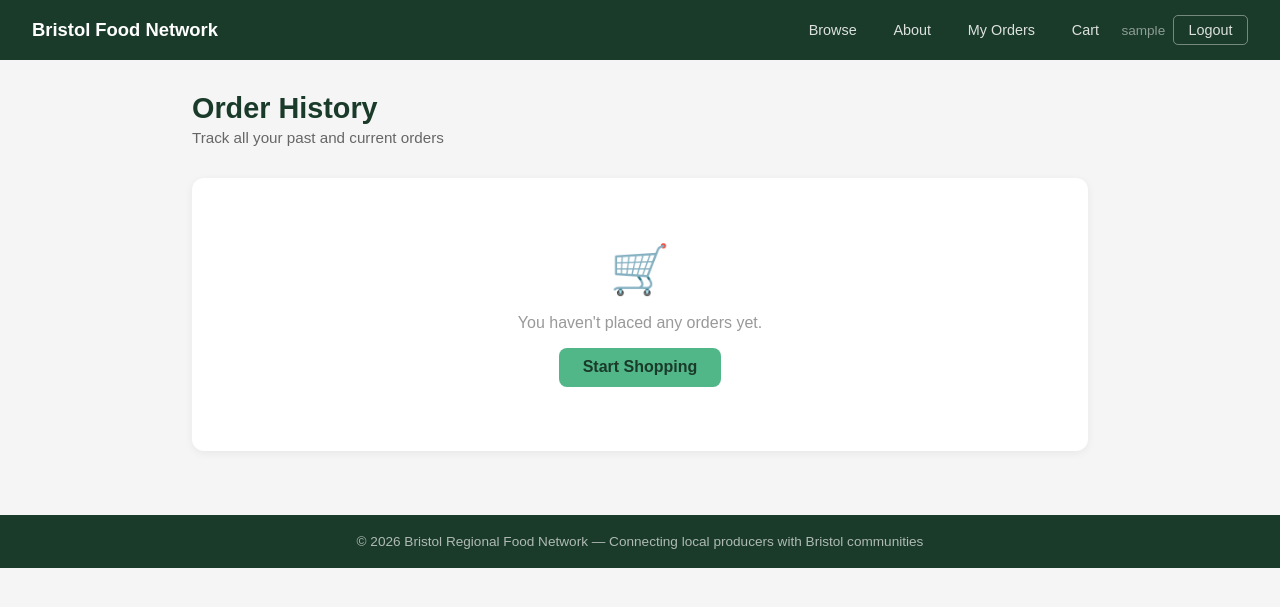
After one commit to eleftherios2tsou/DESD, a Django app: page /orders/history/ in a window 1280 px wide. The commit adds this page. Shown: the top 607 px of the page. Run offline with Django 4.2, Linux system fonts and the light colour scheme; the visitor is signed in with stand-in values (Sample User, id 1); data that the repository does not hold is empty.

Commit message:
Update customer order history and producer order management views

```diff
--- a/marketplace/urls.py
+++ b/marketplace/urls.py
@@ -15,6 +15,8 @@ urlpatterns = [
     path('dashboard/products/add/', views.product_create, name='product_create'),
     path('dashboard/products/<int:pk>/edit/', views.product_edit, name='product_edit'),
     path('dashboard/products/<int:pk>/delete/', views.product_delete, name='product_delete'),
+    path('producer/orders/', views.producer_orders_management, name='producer_orders'),
+    path('producer/orders/<int:pk>/update/', views.update_order_status, name='update_order_status'),
 
     #Customer views
     path('products/', views.product_list, name='product_list'),
@@ -24,4 +26,5 @@ urlpatterns = [
     path('cart/remove/<int:pk>/', views.cart_remove, name='cart_remove'),
     path('cart/update/<int:pk>/', views.cart_update, name='cart_update'),
     path('checkout/', views.checkout, name='checkout'),
+    path('orders/history/', views.order_history, name='order_history'),
 ]
--- a/marketplace/views.py
+++ b/marketplace/views.py
@@ -116,7 +116,7 @@ def product_delete(request, pk):
         messages.success(request, f'Product "{name}" deleted.')
         return redirect('dashboard')
     return render(request, 'marketplace/product_confirm_delete.html', {'product': product})
-@customer_required
+
 def product_list(request):
     products = Product.objects.filter(is_active=True)
 
@@ -144,6 +144,24 @@ def product_list(request):
 def product_detail(request, pk):
     product = get_object_or_404(Product, pk=pk, is_active=True)
     return render(request, 'marketplace/product_detail.html', {'product': product})
+
+@producer_required
+def producer_orders_management(request):
+    orders = Order.objects.filter(items__product__producer=request.user.producer_profile).distinct().order_by('-created_at')
+    return render(request, 'marketplace/producer_orders.html', {'orders': orders})
+@producer_required
+def update_order_status(request, pk):
+    order = get_object_or_404(Order, pk=pk, items__product__producer=request.user.producer_profile)
+    if request.method == 'POST':
+        new_status = request.POST.get('status')
+        if new_status in dict(Order.STATUS_CHOICES):
+            order.status = new_status
+            order.save()
+            messages.success(request, f'Order #{order.id} status updated to {new_status}.')
+        else:
+            messages.error(request, 'Invalid status selected.')
+    return redirect('producer_orders')
+
 
 @customer_required
 def cart_add(request, pk):
@@ -229,6 +247,9 @@ def checkout(request):
                     quantity=item['quantity'],
                     unit_price=item['price']
                 )
+            #Update product stock
+                product.stock -= item['quantity']
+                product.save()
 
             # Clear cart
             del request.session['cart']
@@ -250,3 +271,8 @@ def checkout(request):
         'total': total,
         'commission': commission
     })
+
+@customer_required
+def order_history(request):
+    orders = Order.objects.filter(customer=request.user).order_by('-created_at')
+    return render(request, 'marketplace/order_history.html', {'orders': orders})
--- a/templates/base.html
+++ b/templates/base.html
@@ -116,6 +116,11 @@
         {% if request.user.is_authenticated %}
             {% if request.user.role == 'producer' %}
                 <a href="{% url 'dashboard' %}">My Dashboard</a>
+                <a href="{% url 'producer_orders' %}">My Orders</a>
+            {% endif %}
+            {% if request.user.role == 'customer' %}
+                <a href="{% url 'order_history' %}">My Orders</a>
+                <a href="{% url 'cart_view' %}">Cart</a>
             {% endif %}
             <span style="color:rgba(255,255,255,0.5);font-size:0.85rem;">{{ request.user.username }}</span>
             <a href="{% url 'logout' %}" class="btn-login">Logout</a>
--- /dev/null
+++ b/templates/marketplace/order_history.html
@@ -0,0 +1,242 @@
+{% extends 'base.html' %}
+
+{% block title %}Order History — Bristol Food Network{% endblock %}
+
+{% block extra_css %}
+
+.page-header {
+    margin-bottom: 2rem;
+}
+
+.page-header h1 {
+    font-size: 1.8rem;
+    color: #1a3a2a;
+    margin-bottom: 0.25rem;
+}
+
+.page-header p { color: #666; font-size: 0.95rem; }
+
+/* ── Order Card ── */
+.order-card {
+    background: #fff;
+    border-radius: 12px;
+    box-shadow: 0 2px 8px rgba(0,0,0,0.06);
+    margin-bottom: 1.25rem;
+    overflow: hidden;
+    transition: box-shadow 0.2s;
+}
+
+.order-card:hover { box-shadow: 0 4px 16px rgba(0,0,0,0.1); }
+
+.order-card-header {
+    display: flex;
+    align-items: center;
+    justify-content: space-between;
+    padding: 1rem 1.5rem;
+    background: #f8fdf9;
+    border-bottom: 1px solid #e8f5ee;
+    flex-wrap: wrap;
+    gap: 0.75rem;
+}
+
+.order-meta {
+    display: flex;
+    align-items: center;
+    gap: 1.25rem;
+    flex-wrap: wrap;
+}
+
+.order-id {
+    font-size: 1rem;
+    font-weight: 700;
+    color: #1a3a2a;
+}
+
+.order-date { font-size: 0.82rem; color: #888; }
+
+.order-delivery {
+    font-size: 0.82rem;
+    color: #555;
+    background: #e8f5ee;
+    padding: 0.2rem 0.6rem;
+    border-radius: 6px;
+}
+
+/* ── Status Badge ── */
+.badge {
+    display: inline-block;
+    padding: 0.25rem 0.75rem;
+    border-radius: 99px;
+    font-size: 0.78rem;
+    font-weight: 600;
+}
+
+.badge-pending { background: #fef3c7; color: #92400e; }
+.badge-confirmed { background: #dbeafe; color: #1e40af; }
+.badge-delivered { background: #d1fae5; color: #065f46; }
+
+/* ── Order Body ── */
+.order-body {
+    padding: 1.25rem 1.5rem;
+}
+
+.order-items-title {
+    font-size: 0.78rem;
+    color: #888;
+    text-transform: uppercase;
+    letter-spacing: 0.06em;
+    font-weight: 600;
+    margin-bottom: 0.75rem;
+}
+
+.order-item-row {
+    display: flex;
+    justify-content: space-between;
+    align-items: center;
+    padding: 0.55rem 0;
+    border-bottom: 1px solid #f5f5f5;
+    font-size: 0.9rem;
+}
+
+.order-item-row:last-child { border-bottom: none; }
+
+.order-item-left { display: flex; flex-direction: column; gap: 0.1rem; }
+.order-item-name { color: #333; font-weight: 500; }
+.order-item-producer { font-size: 0.78rem; color: #888; }
+.order-item-qty { color: #888; font-size: 0.82rem; }
+.order-item-price { color: #2d6a4f; font-weight: 600; }
+
+/* ── Order Footer ── */
+.order-card-footer {
+    display: flex;
+    align-items: center;
+    justify-content: space-between;
+    padding: 1rem 1.5rem;
+    border-top: 1px solid #f0f0f0;
+    flex-wrap: wrap;
+    gap: 0.75rem;
+    background: #fafafa;
+}
+
+.order-totals { display: flex; flex-direction: column; gap: 0.2rem; }
+
+.total-row {
+    display: flex;
+    gap: 1rem;
+    font-size: 0.85rem;
+    color: #555;
+}
+
+.total-row.main {
+    font-size: 1rem;
+    font-weight: 700;
+    color: #1a3a2a;
+}
+
+.total-row span:last-child { color: #2d6a4f; }
+
+.commission-note {
+    font-size: 0.75rem;
+    color: #aaa;
+}
+
+.delivery-info {
+    font-size: 0.82rem;
+    color: #666;
+    text-align: right;
+}
+
+.delivery-info strong { color: #1a3a2a; display: block; margin-bottom: 0.1rem; }
+
+/* ── Empty State ── */
+.empty-state {
+    background: #fff;
+    border-radius: 12px;
+    box-shadow: 0 2px 8px rgba(0,0,0,0.06);
+    padding: 4rem 2rem;
+    text-align: center;
+    color: #999;
+}
+
+.empty-state .empty-icon { font-size: 3rem; margin-bottom: 1rem; }
+.empty-state p { font-size: 1rem; margin-bottom: 1rem; }
+.empty-state a {
+    display: inline-block;
+    padding: 0.65rem 1.5rem;
+    background: #52b788;
+    color: #1a3a2a;
+    border-radius: 8px;
+    font-weight: 700;
+    text-decoration: none;
+}
+.empty-state a:hover { filter: brightness(1.08); }
+
+{% endblock %}
+
+{% block content %}
+
+<div class="page-header">
+    <h1>Order History</h1>
+    <p>Track all your past and current orders</p>
+</div>
+
+{% if orders %}
+    {% for order in orders %}
+    <div class="order-card">
+
+        <!-- Header -->
+        <div class="order-card-header">
+            <div class="order-meta">
+                <span class="order-id">Order #{{ order.id }}</span>
+                <span class="order-date">{{ order.created_at|date:"d M Y, H:i" }}</span>
+                <span class="order-delivery">🚚 {{ order.delivery_date|date:"d M Y" }}</span>
+            </div>
+            <span class="badge badge-{{ order.status }}">
+                {{ order.get_status_display }}
+            </span>
+        </div>
+
+        <!-- Items -->
+        <div class="order-body">
+            <p class="order-items-title">Items Ordered</p>
+            {% for item in order.items.all %}
+            <div class="order-item-row">
+                <div class="order-item-left">
+                    <span class="order-item-name">{{ item.product.name }}</span>
+                    <span class="order-item-producer">{{ item.product.producer.business_name }}</span>
+                </div>
+                <span class="order-item-qty">× {{ item.quantity }}</span>
+                <span class="order-item-price">£{{ item.unit_price }}</span>
+            </div>
+            {% endfor %}
+        </div>
+
+        <!-- Footer -->
+        <div class="order-card-footer">
+            <div class="order-totals">
+                <div class="total-row main">
+                    <span>Total Paid</span>
+                    <span>£{{ order.total_price }}</span>
+                </div>
+                <div class="total-row">
+                    <span class="commission-note">Includes 5% platform commission (£{{ order.commission_amount }})</span>
+                </div>
+            </div>
+            <div class="delivery-info">
+                <strong>Delivery Address</strong>
+                {{ order.delivery_address }}
+            </div>
+        </div>
+
+    </div>
+    {% endfor %}
+
+{% else %}
+<div class="empty-state">
+    <div class="empty-icon">🛒</div>
+    <p>You haven't placed any orders yet.</p>
+    <a href="{% url 'product_list' %}">Start Shopping</a>
+</div>
+{% endif %}
+
+{% endblock %}
```
Also changed, not shown: templates/marketplace/producer_orders.html (added, +263 -0 lines).
